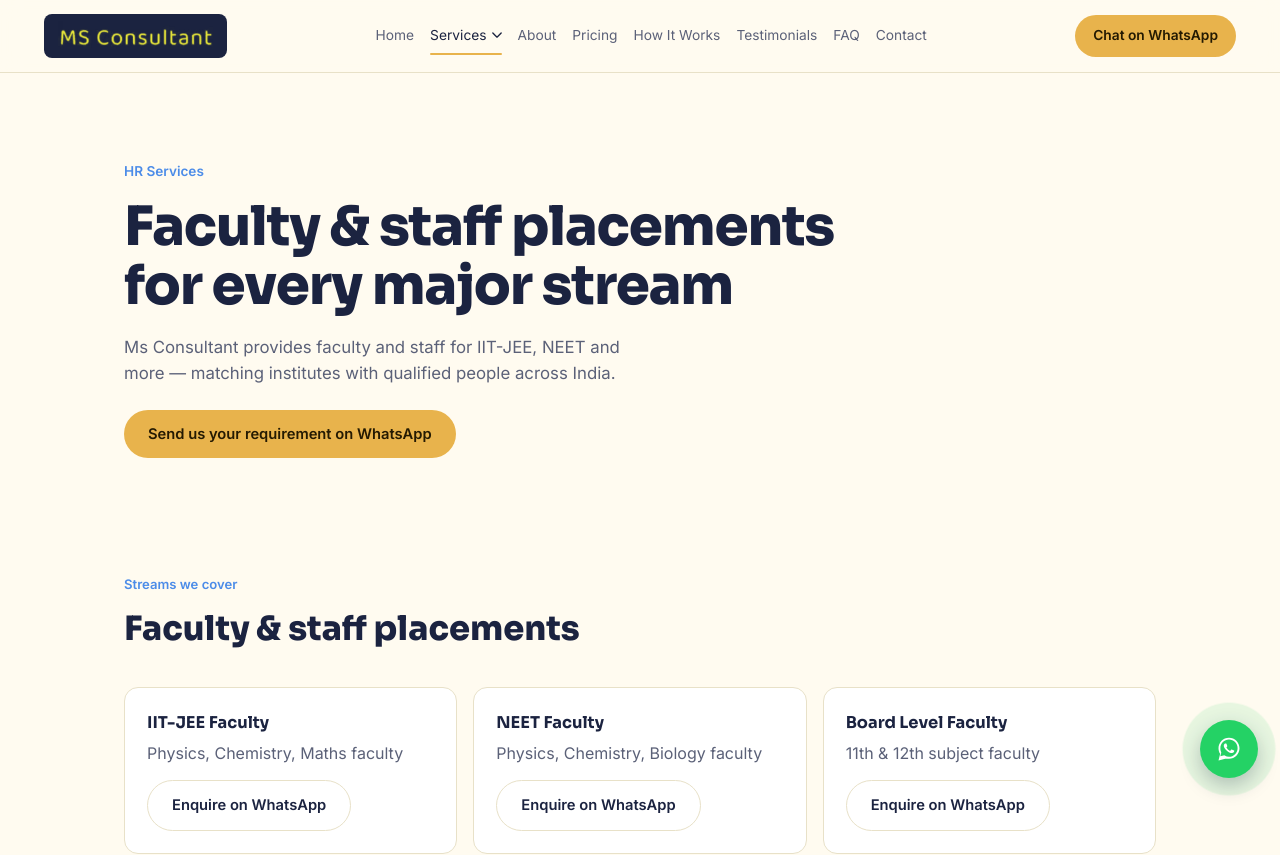
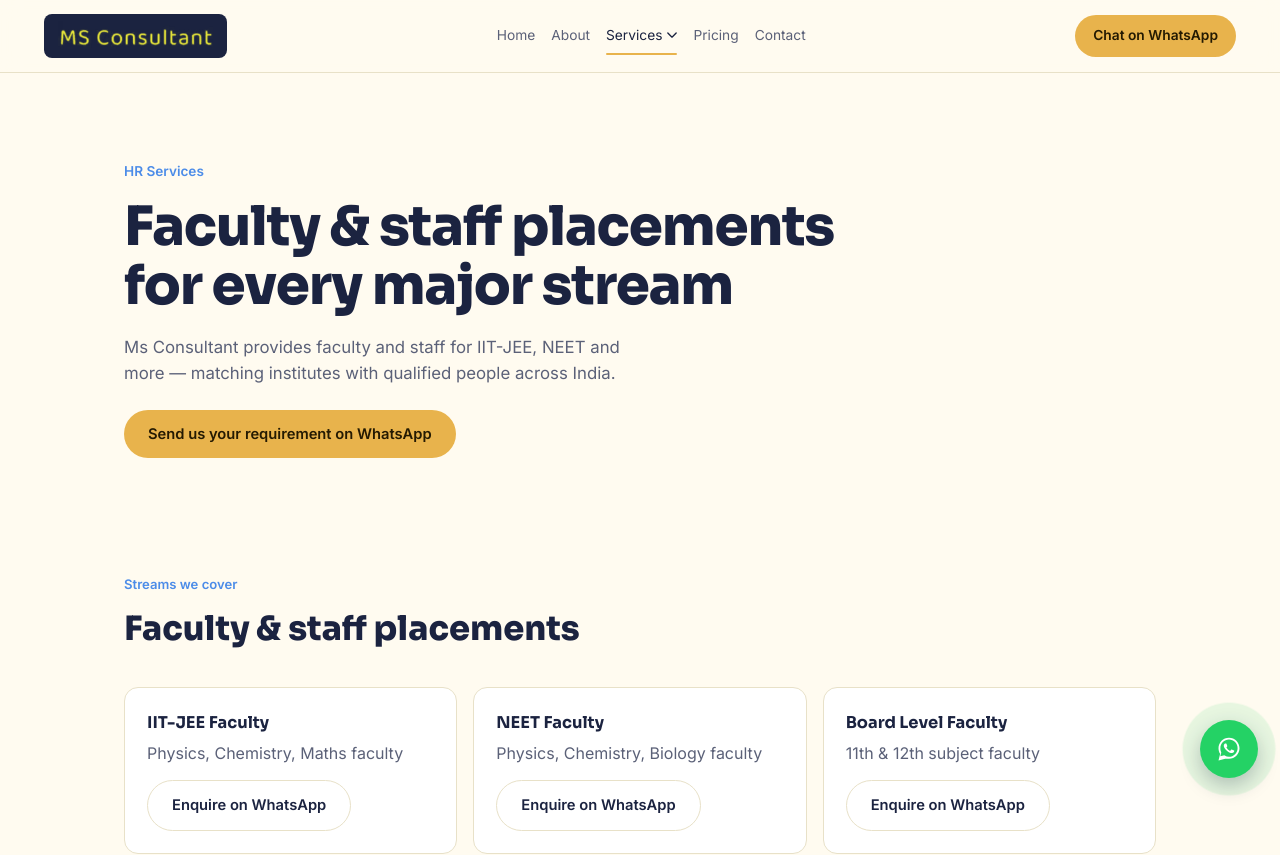
Before and after one commit to Deepak172003/MS_Consultant, a React (Vite) app: page /MS_Consultant/hr-services in a window 1280 px wide. Shown: the top 855 px of the page. Built offline with nearby package versions, Linux system fonts and the light colour scheme.

Commit message:
Update Navbar.jsx

```diff
--- a/src/components/Navbar.jsx
+++ b/src/components/Navbar.jsx
@@ -4,27 +4,20 @@ import WhatsAppCTA from "./WhatsAppCTA";
 import logo from "../assets/mslogo_ms_only.webp";
 import { COMPANY_NAME, VERTICALS } from "../data/constants";
 
-// Desktop nav: Home, a "Services" dropdown (all five verticals), Pricing,
-// About, Contact. Short and flat, with the verticals tucked under one menu
-// instead of five separate top-level links.
-const primaryLinks = [
+// Desktop nav order: Home, About, a "Services" dropdown (all five
+// verticals), Pricing, Contact.
+const afterServicesLinks = [
+  { to: "/pricing", label: "Pricing" },
+  { to: "/contact", label: "Contact" },
+];
+
+// Full flat list for the mobile menu, in the same order — services included
+// individually here since there's no room for a hover dropdown on mobile.
+const allLinks = [
   { to: "/", label: "Home" },
   { to: "/about", label: "About" },
+  ...VERTICALS.map((v) => ({ to: v.path, label: v.label })),
   { to: "/pricing", label: "Pricing" },
-  {to:"/how-it-works", label: "How It Works" },
-  {to:"/testimonials", label: "Testimonials" },
-  { to:"/faq", label: "FAQ" },
-  { to: "/contact", label: "Contact" },
-
-];
-
-// Full flat list for the mobile menu — services included here individually
-// since there's no room for a hover dropdown on mobile.
-const allLinks = [
-  { to: "/", label: "Home" },
-   { to: "/about", label: "About" },
-  { to: "/pricing", label: "Pricing" },
-  ...VERTICALS.map((v) => ({ to: v.path, label: v.label })),
   { to: "/how-it-works", label: "How It Works" },
   { to: "/contact", label: "Contact" },
 ];
@@ -74,6 +67,9 @@ export default function Navbar() {
           <NavLink to="/" end className={({ isActive }) => (isActive ? "active" : "")}>
             Home
           </NavLink>
+          <NavLink to="/about" className={({ isActive }) => (isActive ? "active" : "")}>
+            About
+          </NavLink>
 
           <div
             className="nav-dropdown"
@@ -109,7 +105,7 @@ export default function Navbar() {
             )}
           </div>
 
-          {primaryLinks.slice(1).map((l) => (
+          {afterServicesLinks.map((l) => (
             <NavLink
               key={l.to}
               to={l.to}
```
